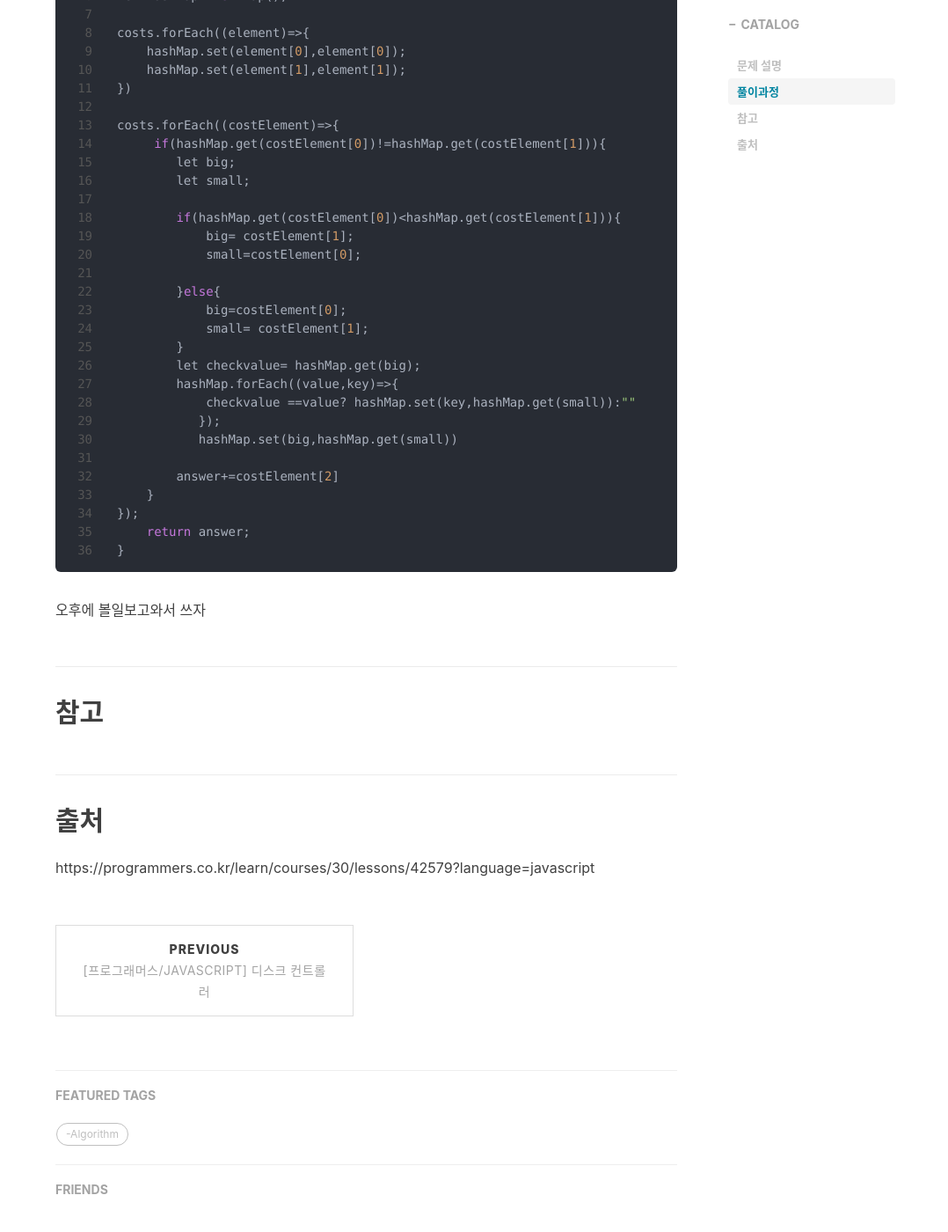
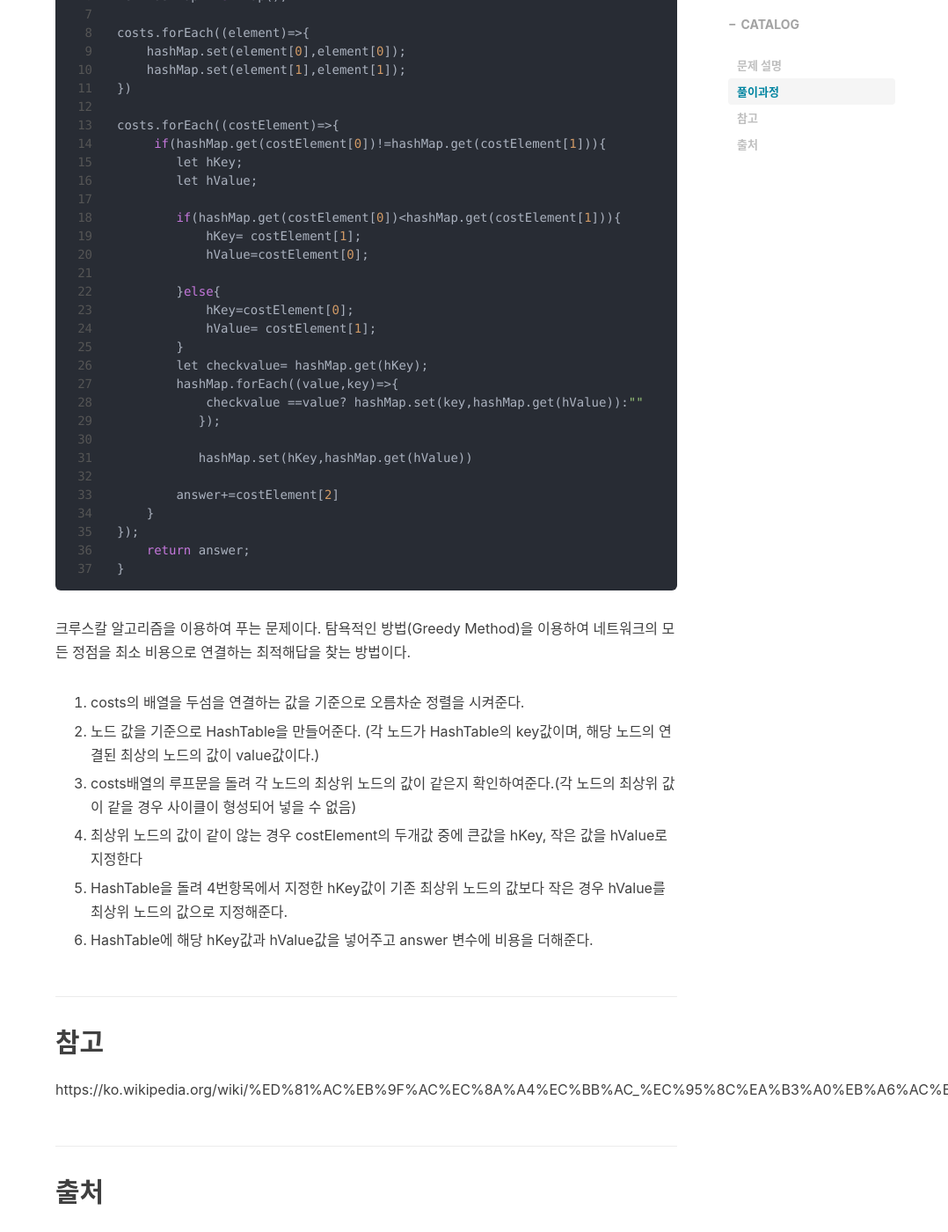
Before and after one commit to lss3070/Room19, a Jekyll site: the page built from _posts/2020-09-19-[Programus]-ConnectIsland.md, in a window 1280 px wide and 1400 px high, scrolled down 1400 px. Shown: the whole window at 88% size, without its empty margins (202-1280 px from the left). Built offline with Jekyll 4.4.1, drawn with Linux system fonts in a browser that asks for light colours; nearby versions of some CDN libraries; library files that are not in the unit come from our copies; comment, search, counter and statistics services are not loaded; some of the changed text lies outside the part shown.

Commit message:
09-19 modify

````diff
--- a/_posts/2020-09-19-[Programus]-ConnectIsland.md
+++ b/_posts/2020-09-19-[Programus]-ConnectIsland.md
@@ -37,7 +37,7 @@ n     |    costs                       |   return
 -------
 
 ```cpp
-function solution(n, costs) {
+ function solution(n, costs) {
     var answer = 0;
     costs.sort((a,b)=>{
 return a[2] - b[2]
@@ -51,22 +51,23 @@ costs.forEach((element)=>{
 
 costs.forEach((costElement)=>{
      if(hashMap.get(costElement[0])!=hashMap.get(costElement[1])){
-        let big;
-        let small;
+        let hKey;
+        let hValue;
 
         if(hashMap.get(costElement[0])<hashMap.get(costElement[1])){
-            big= costElement[1];
-            small=costElement[0];
+            hKey= costElement[1];
+            hValue=costElement[0];
 
         }else{
-            big=costElement[0];
-            small= costElement[1];
+            hKey=costElement[0];
+            hValue= costElement[1];
         }
-        let checkvalue= hashMap.get(big);
+        let checkvalue= hashMap.get(hKey);
         hashMap.forEach((value,key)=>{
-            checkvalue ==value? hashMap.set(key,hashMap.get(small)):""
+            checkvalue ==value? hashMap.set(key,hashMap.get(hValue)):""
            });
-           hashMap.set(big,hashMap.get(small))
+
+           hashMap.set(hKey,hashMap.get(hValue))
 
         answer+=costElement[2]
     }
@@ -75,12 +76,27 @@ costs.forEach((costElement)=>{
 }
 ```
 
+크루스칼 알고리즘을 이용하여 푸는 문제이다. 탐욕적인 방법(Greedy Method)을 이용하여 네트워크의 모든 정점을 최소 비용으로
+연결하는 최적해답을 찾는 방법이다.
 
 
-오후에 볼일보고와서 쓰자
+1. costs의 배열을 두섬을 연결하는 값을 기준으로 오름차순 정렬을 시켜준다.
+
+2. 노드 값을 기준으로 HashTable을 만들어준다. (각 노드가 HashTable의 key값이며, 해당 노드의 연결된 최상의 노드의 값이
+value값이다.)
+
+3. costs배열의 루프문을 돌려 각 노드의 최상위 노드의 값이 같은지 확인하여준다.(각 노드의 최상위 값이 같을 경우 사이클이 형성되어 넣을 수 없음)
+
+4. 최상위 노드의 값이 같이 않는 경우 costElement의 두개값 중에 큰값을 hKey, 작은 값을 hValue로 지정한다
+
+5. HashTable을 돌려 4번항목에서 지정한 hKey값이 기존 최상위 노드의 값보다 작은 경우 hValue를 최상위 노드의 값으로 지정해준다.
+
+6. HashTable에 해당 hKey값과 hValue값을 넣어주고 answer 변수에 비용을 더해준다.
+
 
 참고
 ---
+https://ko.wikipedia.org/wiki/%ED%81%AC%EB%9F%AC%EC%8A%A4%EC%BB%AC_%EC%95%8C%EA%B3%A0%EB%A6%AC%EC%A6%98
 
 출처
 ---
````
